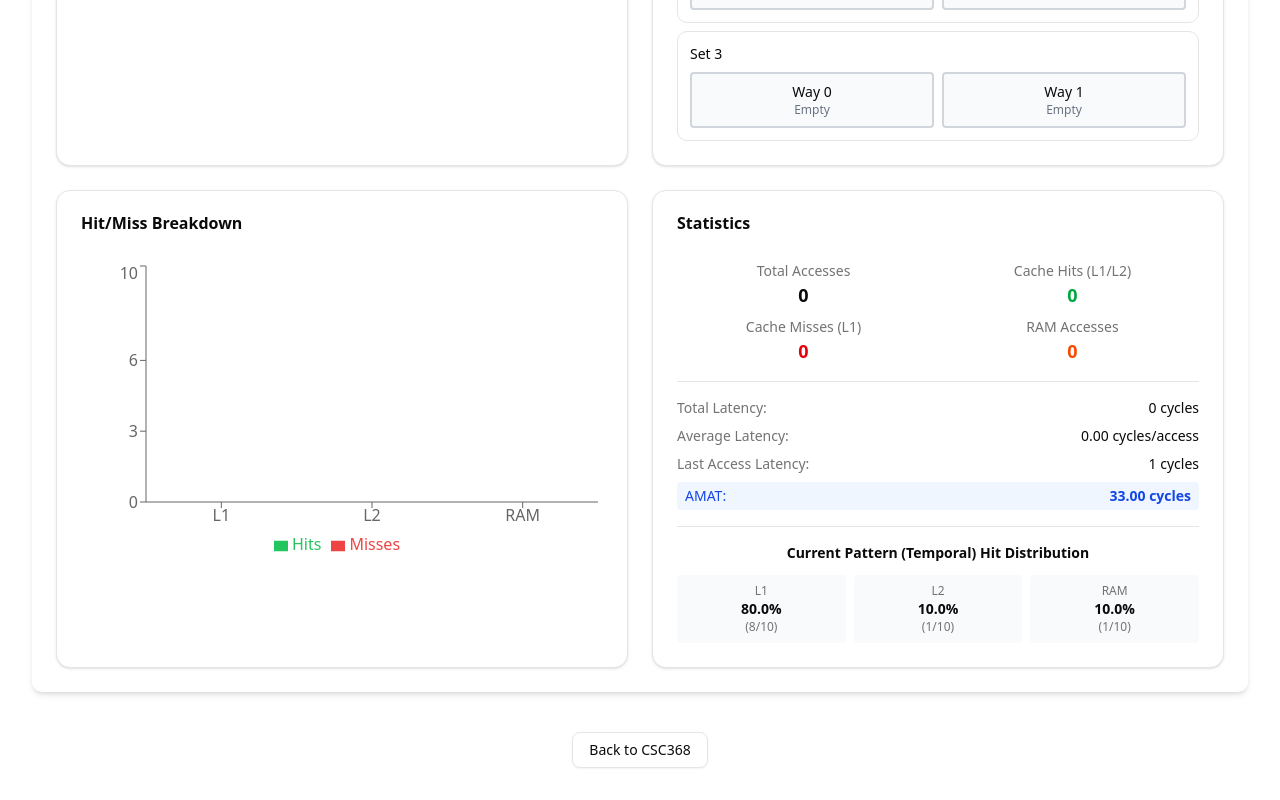
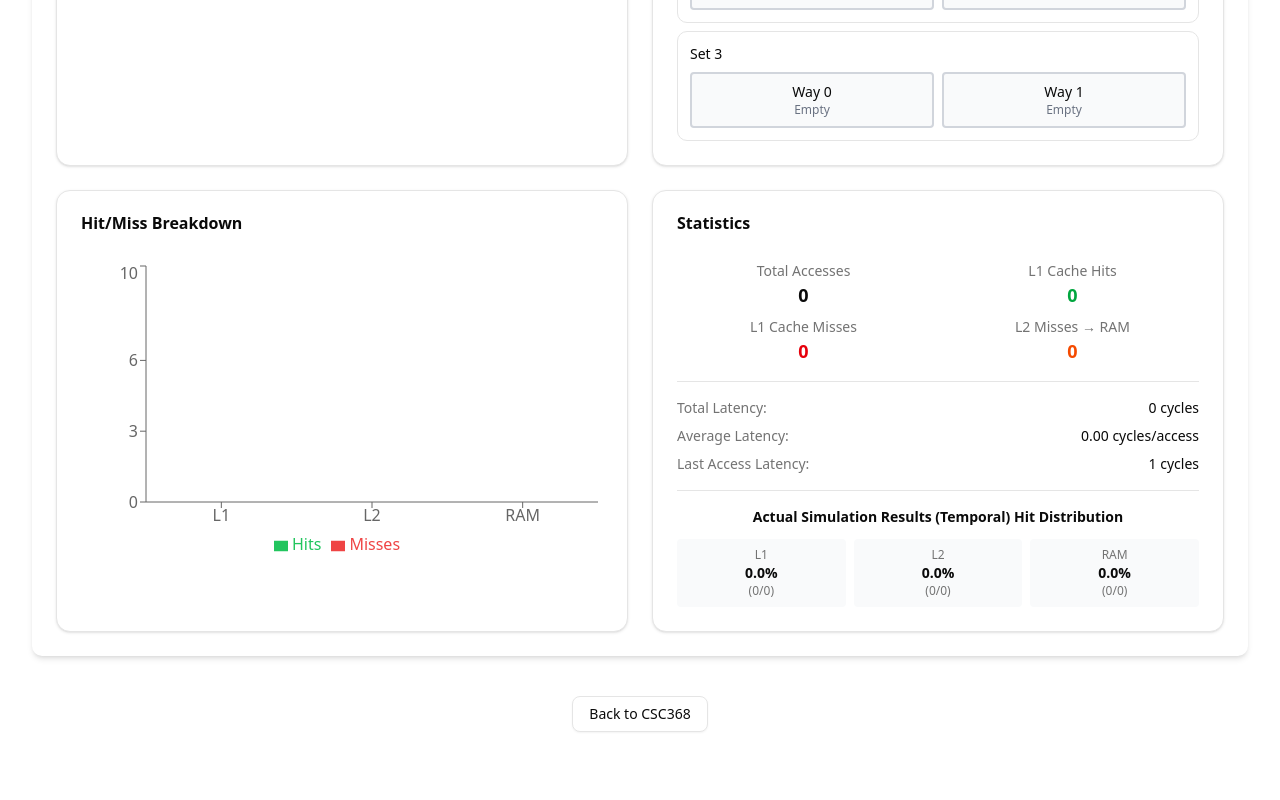
Before and after one commit to Goodr-Interactive/viz-computer-systems, a React (Vite) app: page /csc368/caches in a window 1280 px wide. Shown: the part 824-1624 px from the top of the page. After the commit the page ends 1588 px from the top, so only its background shows below. Built offline with nearby package versions, Linux system fonts and the light colour scheme.

Commit message:
account for l2 misses + rm deterministic values for the misses

```diff
--- a/src/pages/csc368/cache/components/Hierarchy.tsx
+++ b/src/pages/csc368/cache/components/Hierarchy.tsx
@@ -304,15 +304,21 @@ export const CacheHierarchyVisualization: React.FC = () => {
         },
       ]);
 
-      // Update hit/miss statistics
+      // Update hit/miss statistics for L1 and L2
       setHitMissData((prev) => ({
         ...prev,
         l1: {
           hits: prev.l1.hits + (result.hit ? 1 : 0),
           misses: prev.l1.misses + (result.hit ? 0 : 1),
         },
+        l2: {
+          // L2 is accessed only on L1 miss, and since we're simulating L1-only,
+          // all L1 misses result in L2 misses (go to RAM)
+          hits: prev.l2.hits, // No L2 hits in this simple simulation
+          misses: prev.l2.misses + (result.hit ? 0 : 1), // L1 miss = L2 miss
+        },
         ram: {
-          hits: prev.ram.hits + (result.hit ? 0 : 1),
+          hits: prev.ram.hits + (result.hit ? 0 : 1), // RAM access on L1 miss
           misses: prev.ram.misses,
         },
       }));
@@ -326,6 +332,17 @@ export const CacheHierarchyVisualization: React.FC = () => {
         totalLatency: prev.totalLatency + result.latency,
         subsequentAccessLatency: result.latency,
       }));
+
+      // Calculate and update AMAT based on actual simulation results
+      const newTotalAccesses = currentInstructionIndexRef.current + 1;
+      const newCacheHits = hitMissData.l1.hits + (result.hit ? 1 : 0);
+
+      if (newTotalAccesses > 0) {
+        const l1HitRate = newCacheHits / newTotalAccesses;
+        const l1MissRate = 1 - l1HitRate;
+        const calculatedAmat = latencyConfig.l1 + l1MissRate * latencyConfig.ram;
+        setAmat(calculatedAmat);
+      }
 
       // Highlight the accessed level
       setHighlightedStages(new Set(result.hit ? ["cpu", "l1"] : ["cpu", "l1", "ram"]));
@@ -353,19 +370,6 @@ export const CacheHierarchyVisualization: React.FC = () => {
     totalLatency: 0, // Cumulative latency across all accesses
   });
 
-  // Deterministic hit level sequences for each access pattern
-  const DETERMINISTIC_HIT_LEVELS: Record<
-    keyof typeof ACCESS_PATTERNS,
-    Array<keyof typeof latencyConfig>
-  > = {
-    temporal: ["ram", "l1", "l1", "l1", "l1", "l1", "l1", "l1", "l2", "l1"], // mostly L1 hits (70%), some L2 (20%), rare RAM (10%)
-    spatial: ["ram", "l1", "l2", "l1", "l2", "l1", "l2", "l1", "l2", "ram"], // mix of L1/L2 (40% each), some RAM (20%)
-    noLocality: ["ram", "ram", "ram", "ram", "ram", "ram", "ram", "ram", "ram", "ram"], // mostly RAM (70%), some L2 (10%), rare L1 (20%)
-  };
-
-  // DEBUG: Log the deterministic patterns
-  console.log("DETERMINISTIC_HIT_LEVELS:", DETERMINISTIC_HIT_LEVELS);
-
   // Reset simulation when access pattern changes to avoid stale data
   useEffect(() => {
     resetSimulation();
@@ -374,25 +378,8 @@ export const CacheHierarchyVisualization: React.FC = () => {
     const newInstructions = generateInstructions(selectedPattern);
     setMemoryInstructions(newInstructions);
 
-    // Immediately calculate AMAT for the new pattern
-    const hitLevels = DETERMINISTIC_HIT_LEVELS[selectedPattern];
-    const hitCounts = { l1: 0, l2: 0, ram: 0 };
-    hitLevels.forEach((level) => {
-      hitCounts[level]++;
-    });
-
-    const totalPatternHits = hitLevels.length;
-    const l1HitRate = hitCounts.l1 / totalPatternHits;
-    const l2HitRate = hitCounts.l2 / totalPatternHits;
-    const ramHitRate = hitCounts.ram / totalPatternHits;
-
-    const l1MissRate = 1 - l1HitRate;
-    const l2MissRate = l2HitRate > 0 ? ramHitRate / (l2HitRate + ramHitRate) : 1;
-
-    const calculatedAmat =
-      latencyConfig.l1 + l1MissRate * (latencyConfig.l2 + l2MissRate * latencyConfig.ram);
-
-    setAmat(calculatedAmat);
+    // AMAT will be calculated dynamically as the simulation runs
+    setAmat(null);
   }, [selectedPattern, latencyConfig]);
 
   const startSimulation = () => {
@@ -811,15 +798,13 @@ export const CacheHierarchyVisualization: React.FC = () => {
   };
 
   const renderCacheStats = () => {
-    // Calculate actual hit rates from the deterministic pattern
-    const hitLevels = DETERMINISTIC_HIT_LEVELS[selectedPattern];
-    const totalHits = hitLevels.length;
-    const hitCounts = { l1: 0, l2: 0, ram: 0 };
-
-    // Count hits at each level in the deterministic pattern
-    hitLevels.forEach((level) => {
-      hitCounts[level]++;
-    });
+    // Calculate actual hit rates from the real simulation results
+    // In this simulation: L1 hit = data found in L1, L1 miss = check L2, L2 miss = go to RAM
+    const actualHitCounts = {
+      l1: cacheStats.cacheHits, // Actual L1 hits
+      l2: 0, // In this simplified simulation, we don't simulate L2 storage, so no L2 hits
+      ram: cacheStats.cacheMisses, // L1 misses that result in RAM access (via L2 miss)
+    };
 
     // Calculate average latency
     const averageLatency =
@@ -836,17 +821,17 @@ export const CacheHierarchyVisualization: React.FC = () => {
             <span className="text-lg font-semibold">{cacheStats.totalAccesses}</span>
           </div>
           <div className="flex flex-col">
-            <span className="text-muted-foreground text-sm font-medium">Cache Hits (L1/L2)</span>
+            <span className="text-muted-foreground text-sm font-medium">L1 Cache Hits</span>
             <span className="text-lg font-semibold text-green-600">{cacheStats.cacheHits}</span>
           </div>
           <div className="flex flex-col">
-            <span className="text-muted-foreground text-sm font-medium">Cache Misses (L1)</span>
+            <span className="text-muted-foreground text-sm font-medium">L1 Cache Misses</span>
             <span className="text-lg font-semibold text-red-600">{cacheStats.cacheMisses}</span>
           </div>
           <div className="flex flex-col">
-            <span className="text-muted-foreground text-sm font-medium">RAM Accesses</span>
+            <span className="text-muted-foreground text-sm font-medium">L2 Misses → RAM</span>
             <span className="text-lg font-semibold text-orange-600">
-              {cacheStats.totalAccesses - cacheStats.cacheHits}
+              {cacheStats.cacheMisses}
             </span>
           </div>
         </div>
@@ -882,7 +867,7 @@ export const CacheHierarchyVisualization: React.FC = () => {
         {/* Pattern Distribution */}
         <div className="border-t pt-4">
           <h5 className="mb-3 text-center text-sm font-semibold">
-            Current Pattern (
+            Actual Simulation Results (
             {selectedPattern === "temporal"
               ? "Temporal"
               : selectedPattern === "spatial"
@@ -891,8 +876,8 @@ export const CacheHierarchyVisualization: React.FC = () => {
             ) Hit Distribution
           </h5>
           <div className="grid grid-cols-3 gap-2 text-center">
-            {Object.entries(hitCounts).map(([level, count]) => {
-              const hitRate = (count / totalHits) * 100;
+            {Object.entries(actualHitCounts).map(([level, count]) => {
+              const hitRate = cacheStats.totalAccesses > 0 ? (count / cacheStats.totalAccesses) * 100 : 0;
               return (
                 <div key={level} className="flex flex-col rounded bg-gray-50 px-2 py-2">
                   <span className="text-muted-foreground text-xs font-medium">
@@ -900,7 +885,7 @@ export const CacheHierarchyVisualization: React.FC = () => {
                   </span>
                   <span className="text-sm font-semibold">{hitRate.toFixed(1)}%</span>
                   <span className="text-muted-foreground text-xs">
-                    ({count}/{totalHits})
+                    ({count}/{cacheStats.totalAccesses})
                   </span>
                 </div>
               );
```
